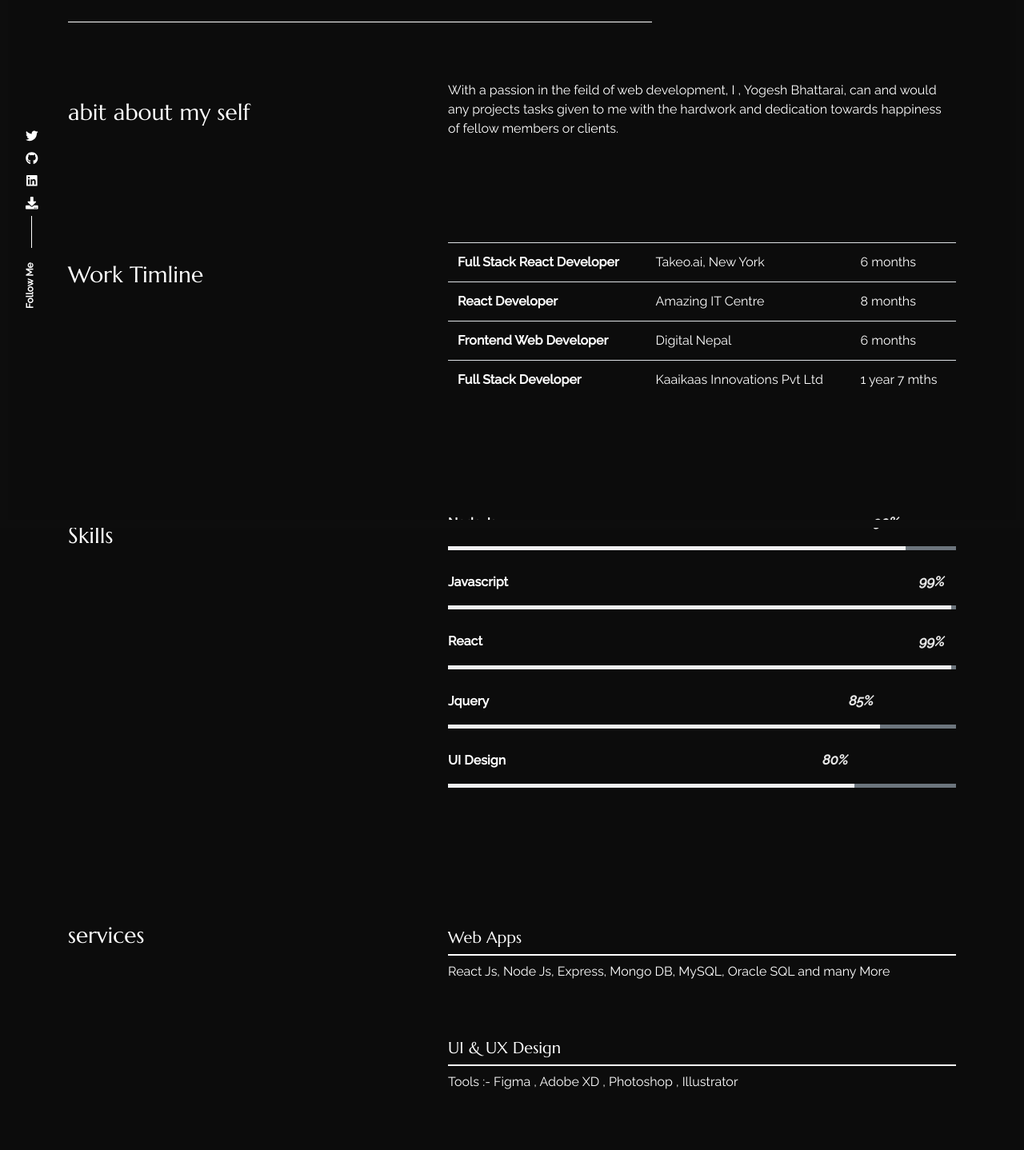
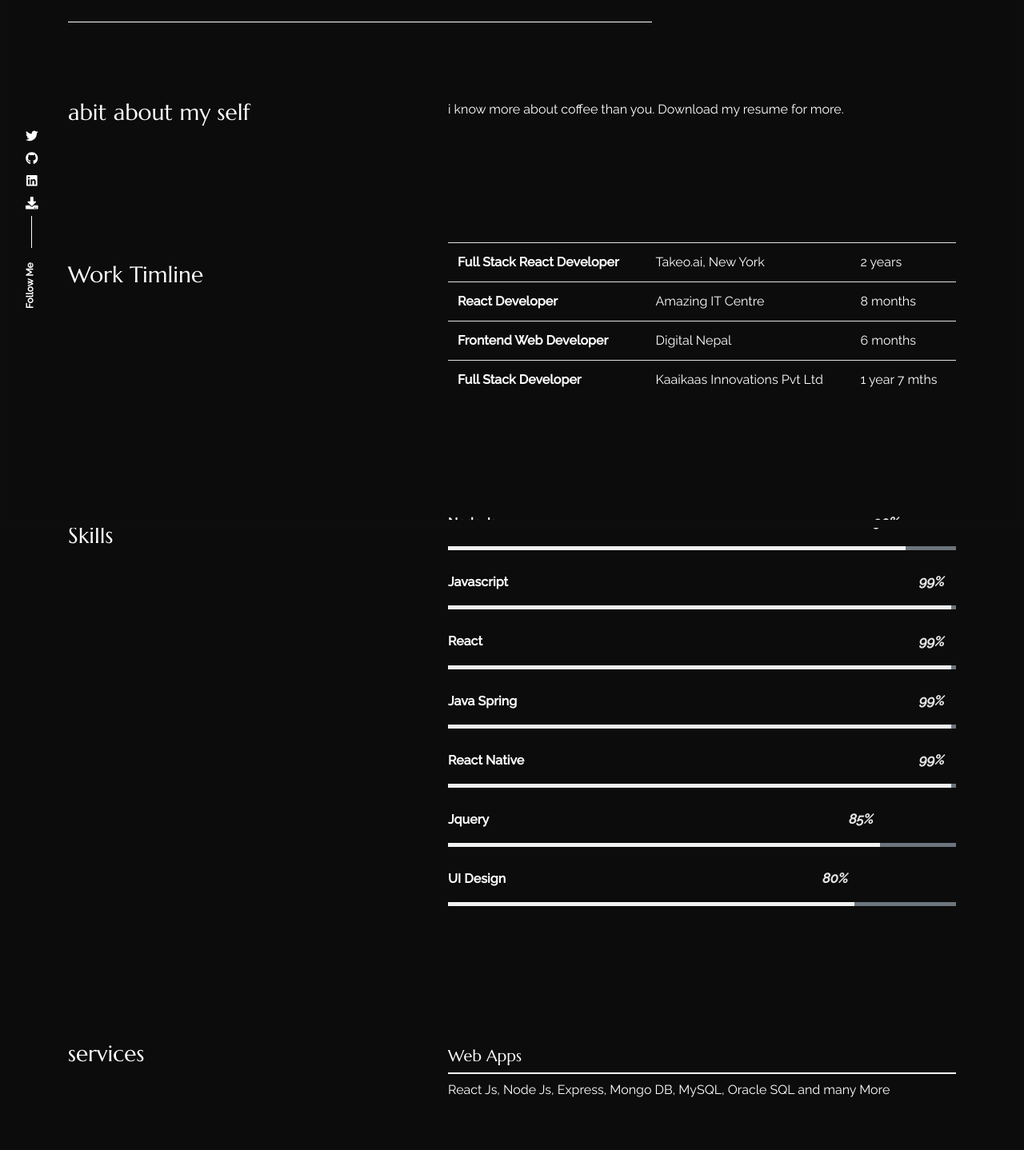
Before and after one commit to uniquemozilla22/uniquemozilla22.github.io, a React (Create React App) app: page /about in a window 1280 px wide. Shown: the part 140-1578 px from the top of the page at 80% size. Built offline with nearby package versions, Linux system fonts and the light colour scheme; no server answers.

Commit message:
update contact

```diff
--- a/src/content_option.js
+++ b/src/content_option.js
@@ -14,15 +14,15 @@ const logotext = "Yogesh B.";
 const meta = {
   title: "Yogesh Bhattarai",
   description:
-    "I’m Yogesh Web Developer _ Full stack devloper,currently working in Takeo.ai",
+    "I’m Yogesh Full Stack Developer _ Full stack devloper, How better would it be if eveything was in web ? I mean everything. Imagine",
 };
 
 const introdata = {
   title: "I’m Yogesh Bhattarai",
   animated: {
-    first: "I love coding",
-    second: "I code cool websites",
-    third: "I make beautiful UI designs",
+    first: "Did you know that every one is a developer now ?",
+    second: "Well i guess we should start networking, i will design the web. ",
+    third: "People call me spider. for a reason.",
   },
   description:
     "Everytime I go to sleep, I think of how I am going to imporve myself tomorrow.",
@@ -32,13 +32,13 @@ const introdata = {
 const dataabout = {
   title: "abit about my self",
   aboutme:
-    "With a passion in the feild of web development, I , Yogesh Bhattarai, can and would any projects tasks given to me with the hardwork and dedication towards happiness of fellow members or clients.",
+    "i know more about coffee than you. Download my resume for more.",
 };
 const worktimeline = [
   {
     jobtitle: "Full Stack React Developer",
     where: "Takeo.ai, New York",
-    date: "6 months",
+    date: "2 years",
   },
   {
     jobtitle: "React Developer",
@@ -71,6 +71,14 @@ const skills = [
     value: 99,
   },
   {
+    name: "Java Spring",
+    value: 99,
+  },
+  {
+    name: "React Native",
+    value: 99,
+  },
+  {
     name: "Jquery",
     value: 85,
   },
@@ -91,9 +99,10 @@ const services = [
     description: "Tools :- Figma , Adobe XD , Photoshop , Illustrator",
   },
   {
-    title: "Full stack Application",
+    title: "Full stack Web and Mobile Application",
     description: "Frameworks : Next JS , Laravel , MERN ",
   },
+
 ];
 
 const dataportfolio = [
@@ -154,7 +163,7 @@ const dataportfolio = [
 
 const contactConfig = {
   YOUR_EMAIL: "bhattaraiyogesh007@gmail.com",
-  YOUR_FONE: "(977)9846779494",
+  YOUR_FONE: "(929)4205785",
   description: "Coffee are the best, lets have a cup ?",
   YOUR_SERVICE_ID: process.env.REACT_APP_SERVICE_ID,
   YOUR_TEMPLATE_ID: process.env.REACT_APP_TEMPLETE_ID,
```
